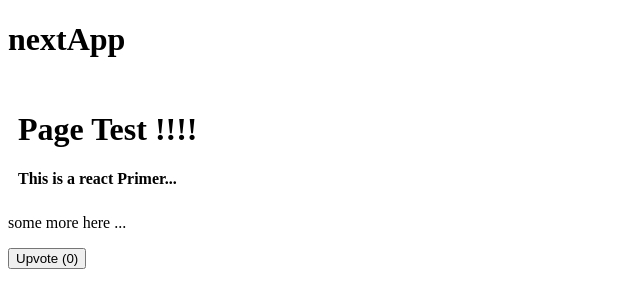
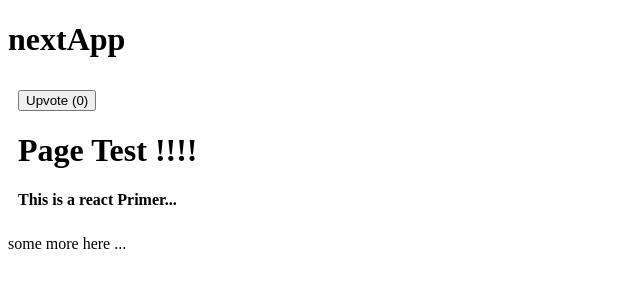
Before and after one commit to FlorianSdorra/playground_too, a Next.js app: page / in a window 1280 px wide. Shown: the top 308 px of the page, without its empty margins (0-640 px from the left). Built offline with nearby package versions, Linux system fonts and the light colour scheme.

Commit message:
composition with children

```diff
--- a/app/page.tsx
+++ b/app/page.tsx
@@ -1,7 +1,7 @@
 "use client";
 import { useState } from "react";
 
-function Heading({ title, description }) {
+function Heading({ title, description, children }) {
   return (
     <div
       style={{
@@ -9,7 +9,9 @@ function Heading({ title, description }) {
         fontWeight: "bold",
       }}
     >
+      {children}
       <h1>{title}</h1>
+
       <span>{description}</span>
     </div>
   );
@@ -25,9 +27,10 @@ export default function Page() {
   };
   return (
     <div>
-      <Heading title={title} description={discription} />
+      <Heading title={title} description={discription}>
+        <button onClick={handleUpvote}>Upvote ({vote})</button>
+      </Heading>
       <p>some more here ...</p>
-      <button onClick={handleUpvote}>Upvote ({vote})</button>
     </div>
   );
 }
```
